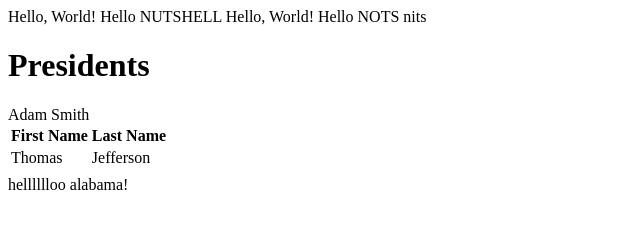
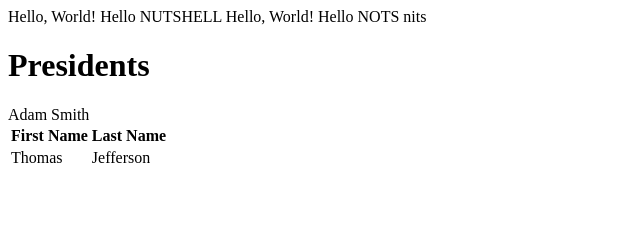
Before and after one commit to davidignatius/lecture0, a plain HTML site: page index.html in a window 1280 px wide. Shown: the whole page, without its empty margins (0-640 px from the left). Drawn offline with Linux system fonts and the light colour scheme.

Commit message:
change to xixixi

```diff
--- a/index.html
+++ b/index.html
@@ -23,6 +23,5 @@
             <tr> Smith </tr>
         </tr>
     </table>
-    helllllloo alabama!
 </body>
 </html>
```
